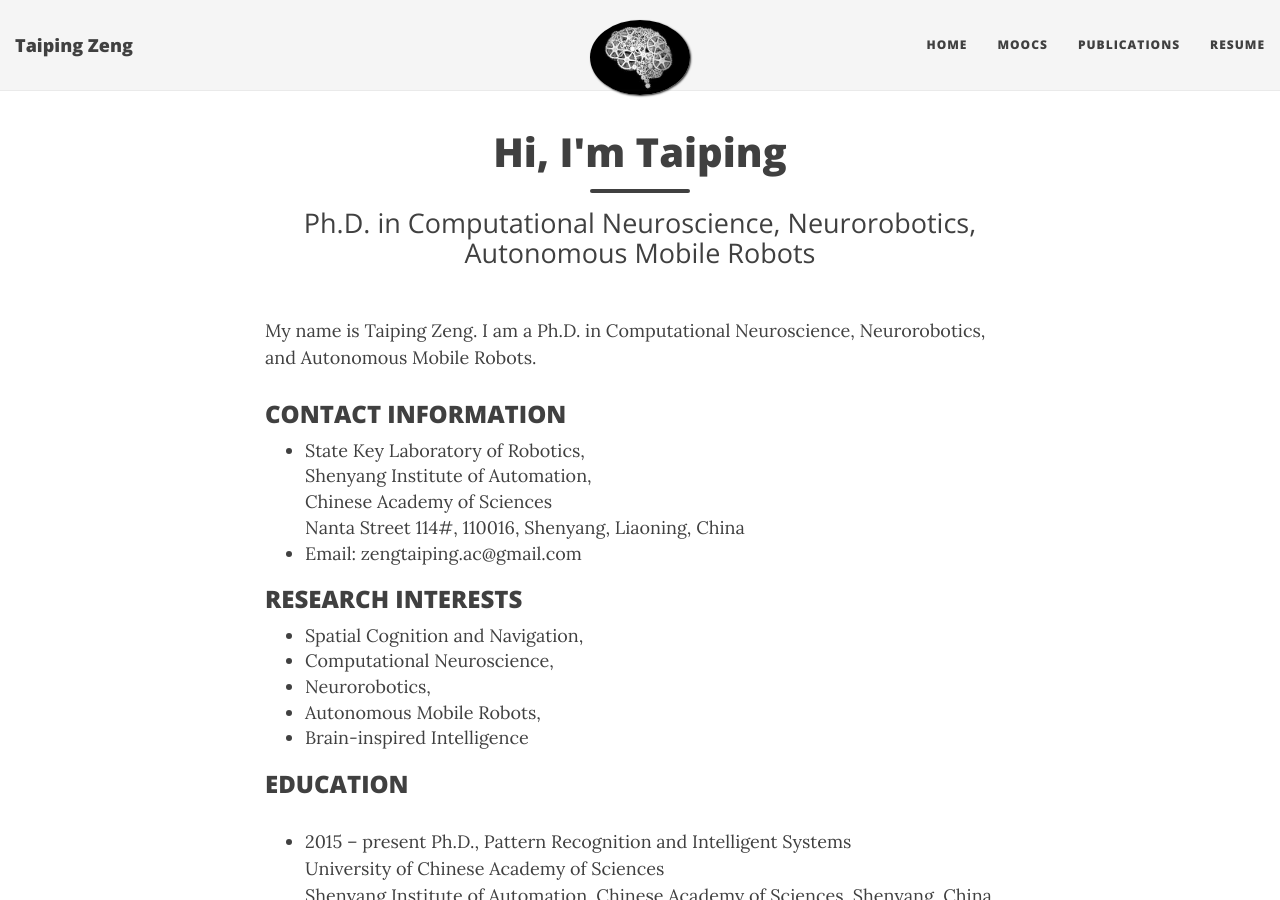
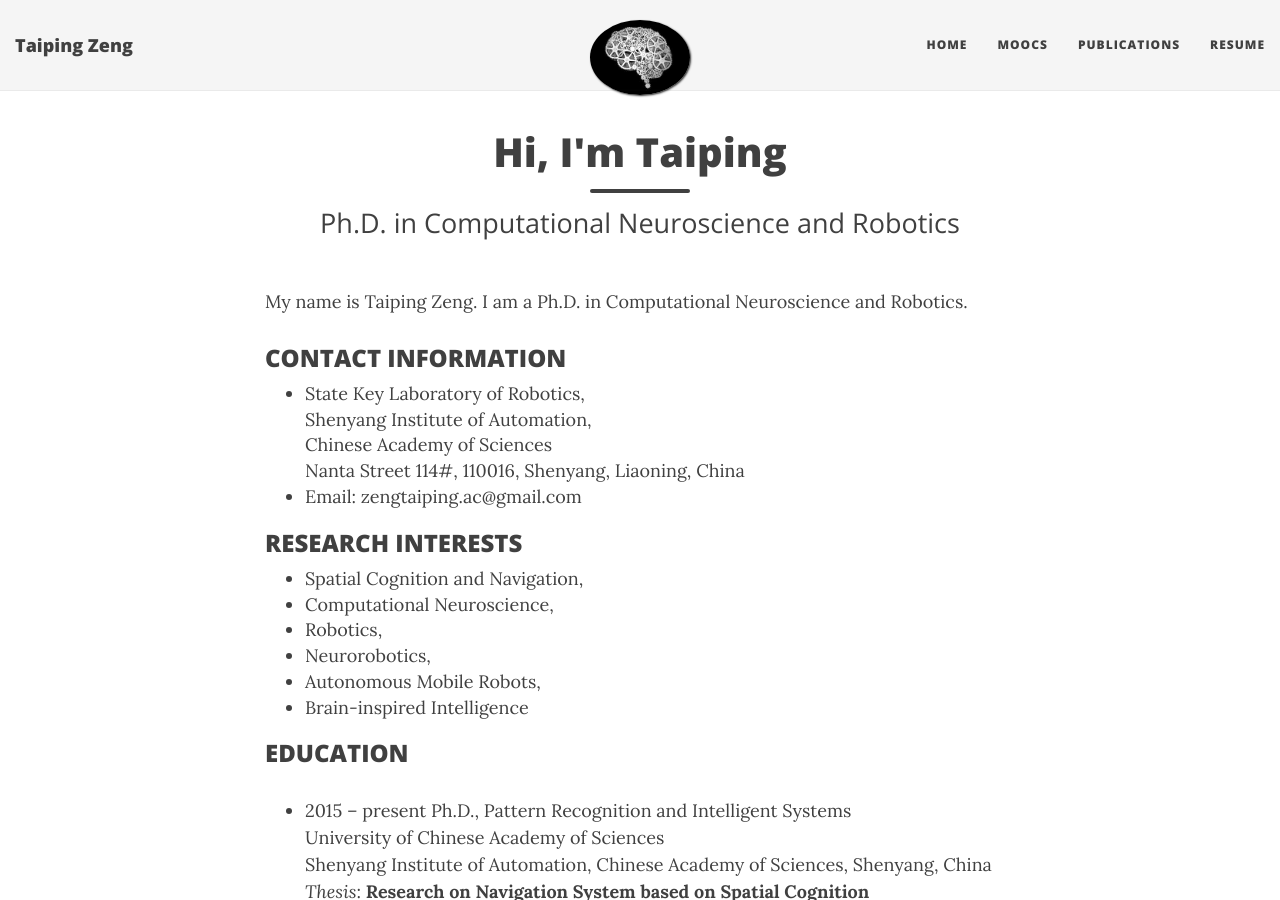
Before and after one commit to zengtaiping/zengtaiping.github.io, a Jekyll site: the page built from resume.md, in a window 1280 px wide and 900 px high. Built offline with Jekyll 4.4.1, drawn with Linux system fonts in a browser that asks for light colours; nearby versions of some CDN libraries.

Commit message:
Update resume.md

```diff
--- a/resume.md
+++ b/resume.md
@@ -1,10 +1,10 @@
 ---
 layout: page
 title: Hi, I'm Taiping
-subtitle: Ph.D. in Computational Neuroscience, Neurorobotics, Autonomous Mobile Robots
+subtitle: Ph.D. in Computational Neuroscience and Robotics
 ---
 
-My name is Taiping Zeng. I am a Ph.D. in Computational Neuroscience, Neurorobotics, and Autonomous Mobile Robots.
+My name is Taiping Zeng. I am a Ph.D. in Computational Neuroscience and Robotics.
 
 ### CONTACT INFORMATION
 
@@ -18,6 +18,7 @@ Nanta Street 114#, 110016, Shenyang, Liaoning, China
 ### RESEARCH INTERESTS
 - Spatial Cognition and Navigation,
 - Computational Neuroscience,
+- Robotics,
 - Neurorobotics,
 - Autonomous Mobile Robots,
 - Brain-inspired Intelligence
```
